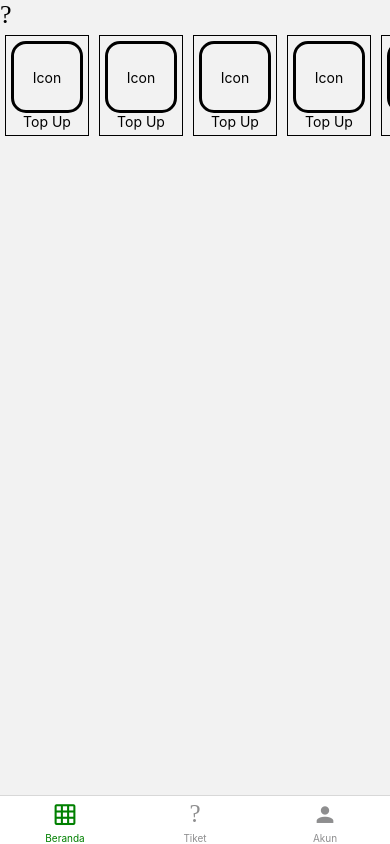
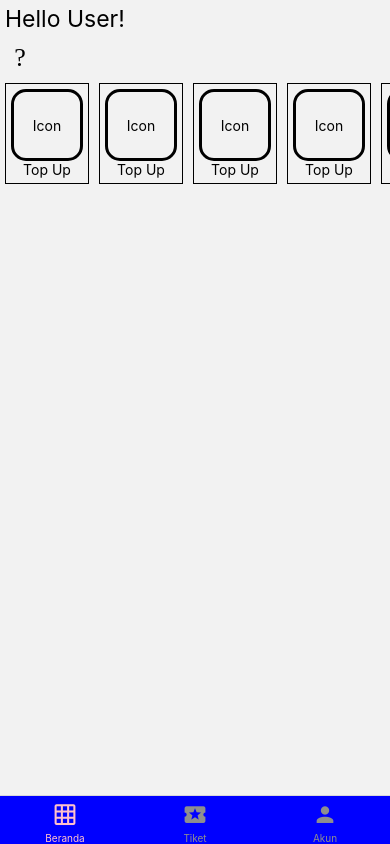
Before and after one commit to nunaprameswari/TicketPlane, a React Native app: screen /Beranda in a window 390 px wide. Built offline with nearby package versions, Linux system fonts and the light colour scheme.

Commit message:
pembuatan color icon

```diff
--- a/src/App.jsx
+++ b/src/App.jsx
@@ -7,6 +7,7 @@ import MaterialCommunityIcons from 'react-native-vector-icons/MaterialCommunityI
 import Beranda from './screens/Beranda';
 import Tiket from './screens/Tiket';
 import Akun from './screens/Akun';
+import {Colors} from 'react-native/Libraries/NewAppScreen';
 
 const Stack = createNativeStackNavigator();
 const Tabs = createBottomTabNavigator();
@@ -14,16 +15,26 @@ const Tabs = createBottomTabNavigator();
 const MenuTab = () => {
   return (
     <Tabs.Navigator
-      screenOptions={{tabBarActiveTintColor: 'green'}}
-      style={styles.icon}>
+      screenOptions={{
+        tabBarActiveTintColor: 'pink',
+        tabBarHideOnKeyboard: true,
+        headerShown: false,
+        tabBarStyle: {
+          backgroundColor: 'blue',
+        },
+      }}>
       <Tabs.Screen
         name="Beranda"
         component={Beranda}
         options={{
           headerShown: false,
-          tabBarIcon: ({size, color}) => (
-            <MaterialCommunityIcons name="grid" size={size} color={color} />
-          ),
+          tabBarIcon: ({size, color}) => {
+            return (
+              <View style={styles.background}>
+                <MaterialCommunityIcons name="grid" size={size} color={color} />
+              </View>
+            );
+          },
         }}
       />
       <Tabs.Screen
@@ -32,7 +43,7 @@ const MenuTab = () => {
         options={{
           headerShown: false,
           tabBarIcon: ({size, color}) => (
-            <MaterialCommunityIcons name="category" size={size} color={color} />
+            <MaterialCommunityIcons name="ticket" size={size} color={color} />
           ),
         }}
       />
@@ -67,7 +78,7 @@ function App() {
 export default App;
 
 const styles = StyleSheet.create({
-  icon: {
-    backgroundColor: 'black',
+  background: {
+    backgroundColor: '',
   },
 });
--- a/src/screens/Beranda.jsx
+++ b/src/screens/Beranda.jsx
@@ -13,8 +13,9 @@ const Data = [
 
 const Beranda = () => (
   <View>
-    <TouchableOpacity>
-      <MaterialCommunityIcons name="search" size={26} />
+    <Text style={styles.text}>Hello User!</Text>
+    <TouchableOpacity style={styles.search}>
+      <MaterialCommunityIcons name="pencaharian" size={26} />
     </TouchableOpacity>
     <FlatList
       data={Data}
@@ -26,4 +27,18 @@ const Beranda = () => (
 
 export default Beranda;
 
-const styles = StyleSheet.create({});
+const styles = StyleSheet.create({
+  text: {
+    flexDirection: 'row',
+    alignItems: 'center',
+    padding: 5,
+    fontSize: 23,
+  },
+  search: {
+    width: 40,
+    height: 40,
+    borderRadius: 12,
+    alignItems: 'center',
+    justifyContent: 'center',
+  },
+});
```
